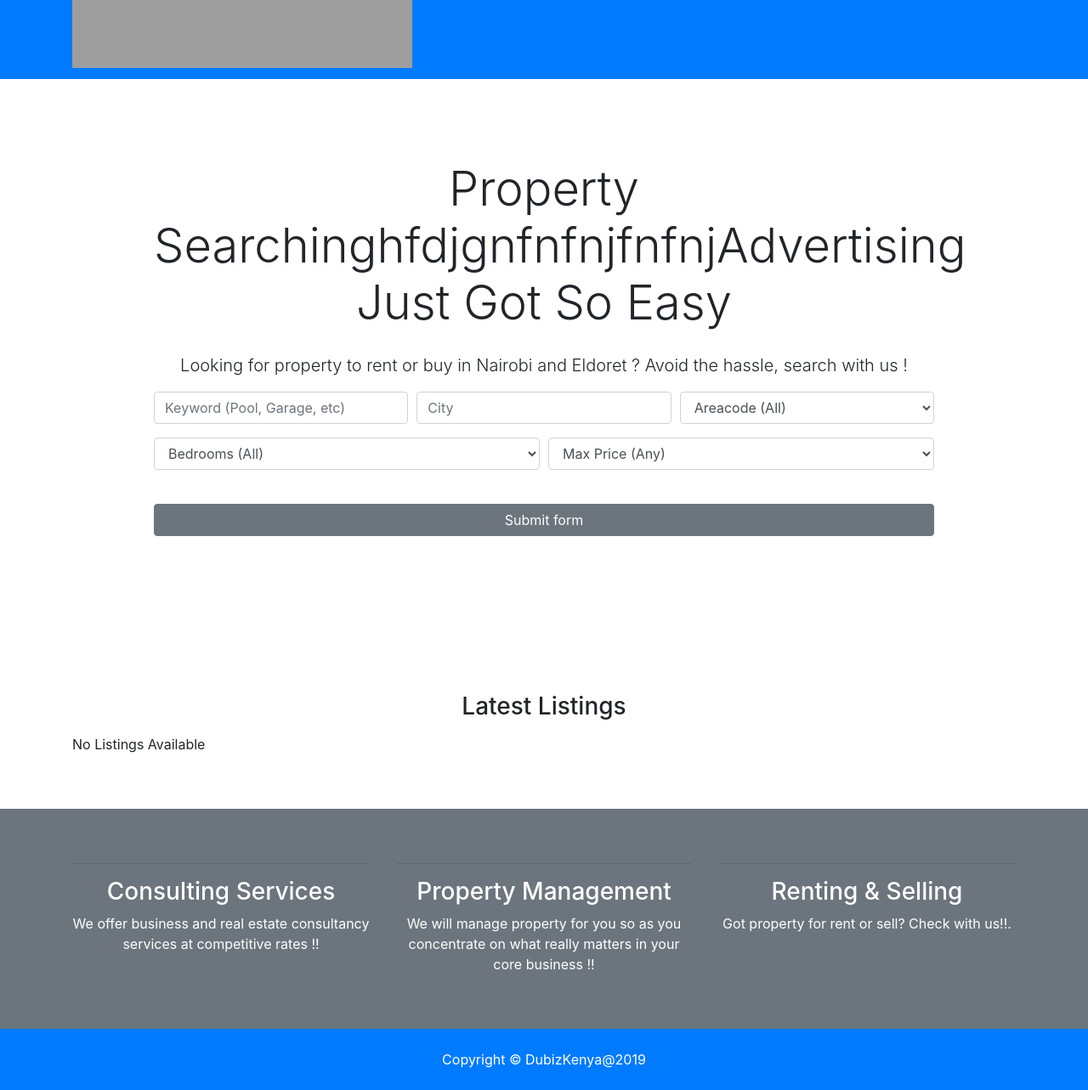
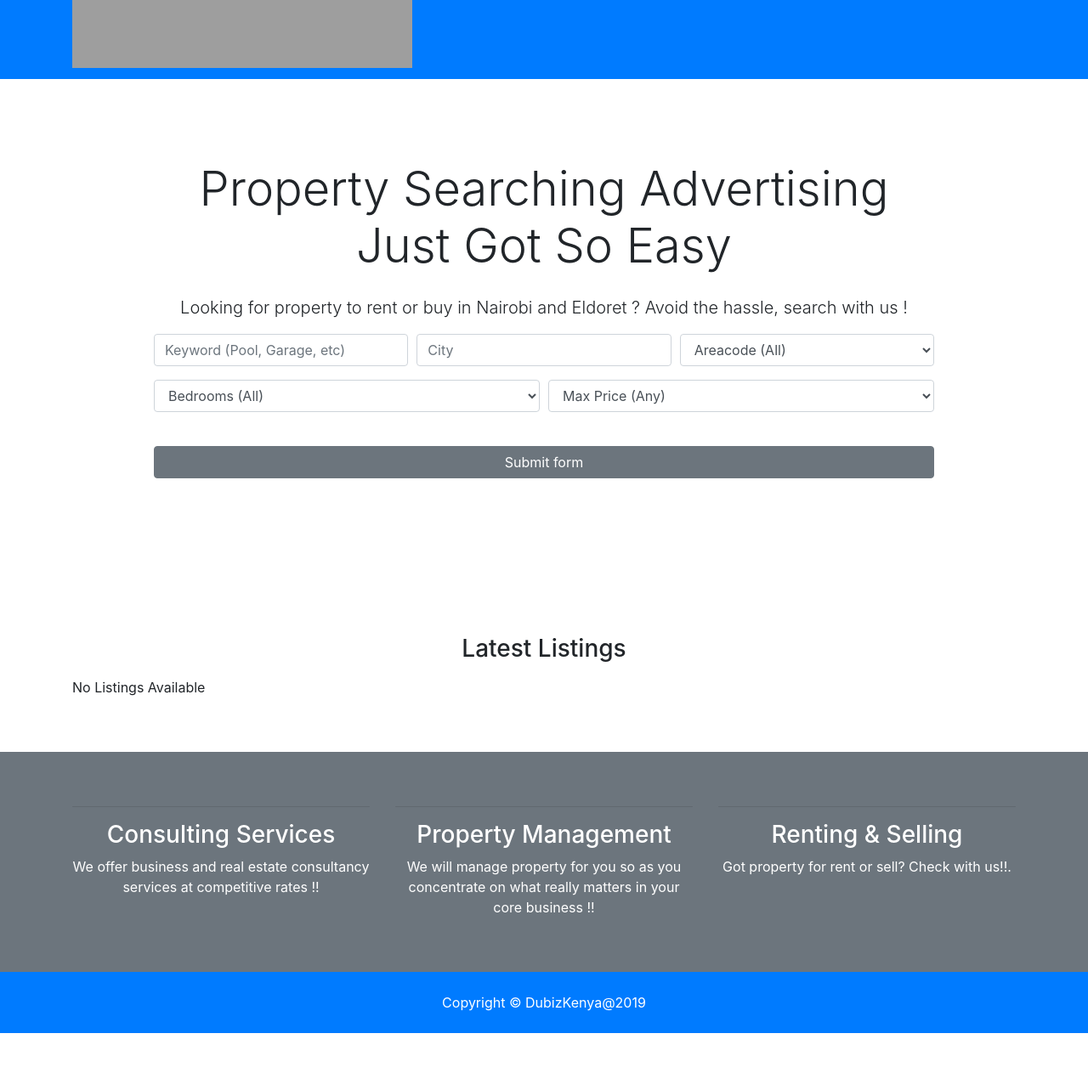
Before and after one commit to Kevinkely/myproject, a Django app: template templates/pages/index.html in a window 1280 px wide. Shown: the part 313-1596 px from the top of the page at 85% size. After the commit the page ends 1529 px from the top, so only its background shows below. Run offline with Django 3.2, Linux system fonts and the light colour scheme; the template is opened without the code that fills it, so the values that code supplies are empty; some libraries are stand-ins or nearby versions; grey boxes are pictures that could not be loaded.

Commit message:
workedfine

```diff
--- a/templates/pages/index.html
+++ b/templates/pages/index.html
@@ -11,7 +11,7 @@ sh{% extends 'base.html' %}
       <div class="home-search p-5">
         <div class="overlay p-5">
           <h1 class="display-4 mb-4">
-            Property SearchinghfdjgnfnfnjfnfnjAdvertising Just Got So Easy
+            Property Searching Advertising Just Got So Easy
           </h1>
           <p class="lead">Looking for property to rent or buy in Nairobi and Eldoret ? Avoid the hassle, search with us !</p>
           <div class="search">
```
